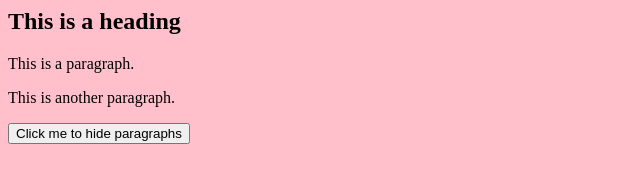
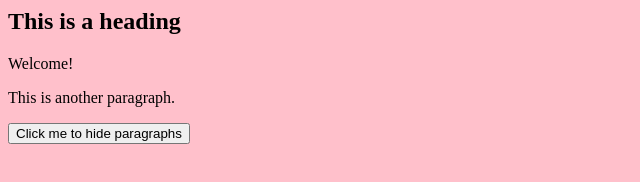
Before and after one commit to MechRalph04/random, a plain HTML site: page index.html in a window 1280 px wide. Shown: the full height of the page, 0-640 px from the left. Drawn offline with Linux system fonts and the light colour scheme.

Commit message:
Update index.html

```diff
--- a/index.html
+++ b/index.html
@@ -8,7 +8,7 @@
 <body>
 <h2>This is a heading</h2>
 
-<p>This is a paragraph.</p>
+<p>Welcome!</p>
 <p>This is another paragraph.</p>
 
 <button>Click me to hide paragraphs</button>
```
